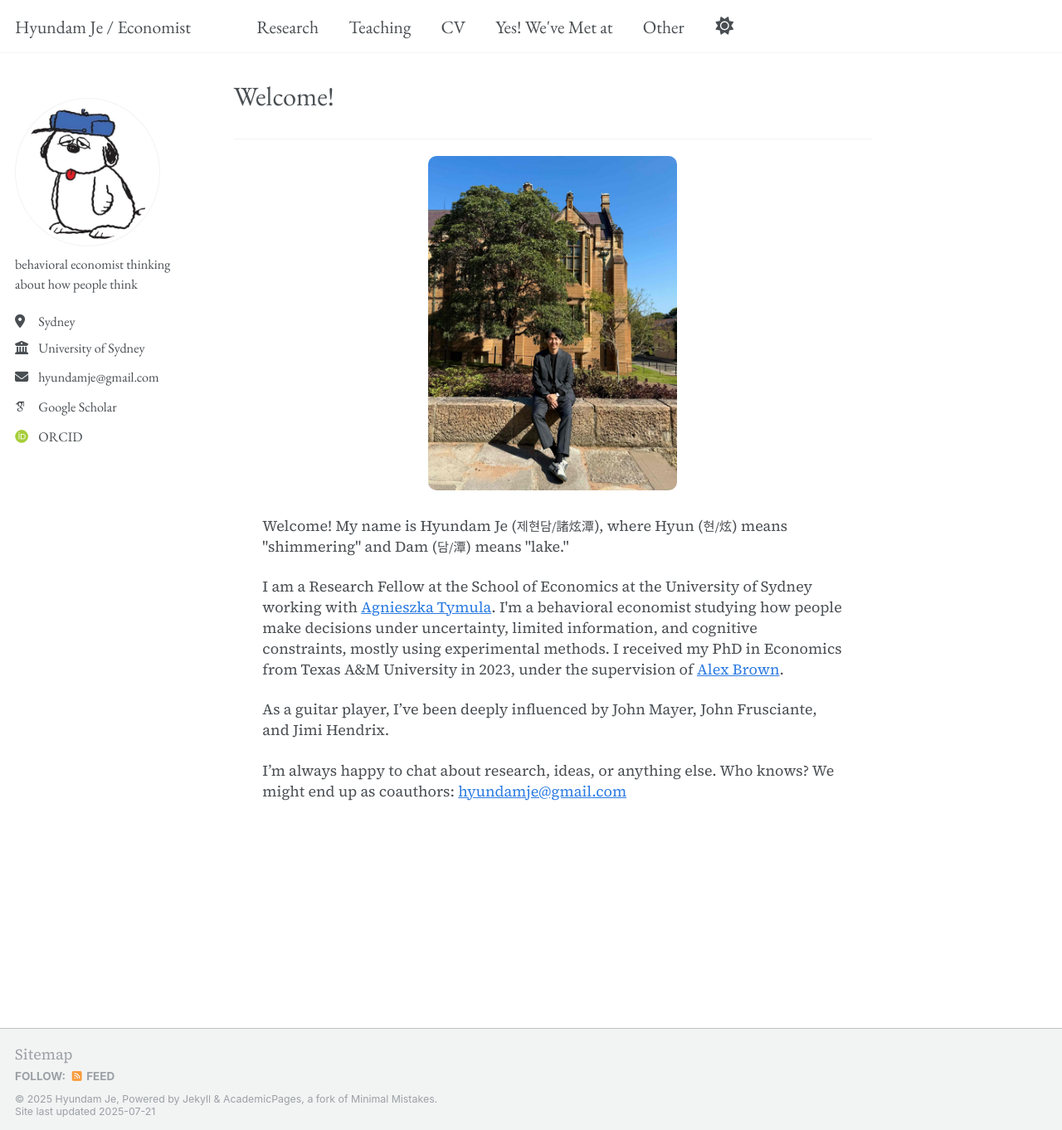
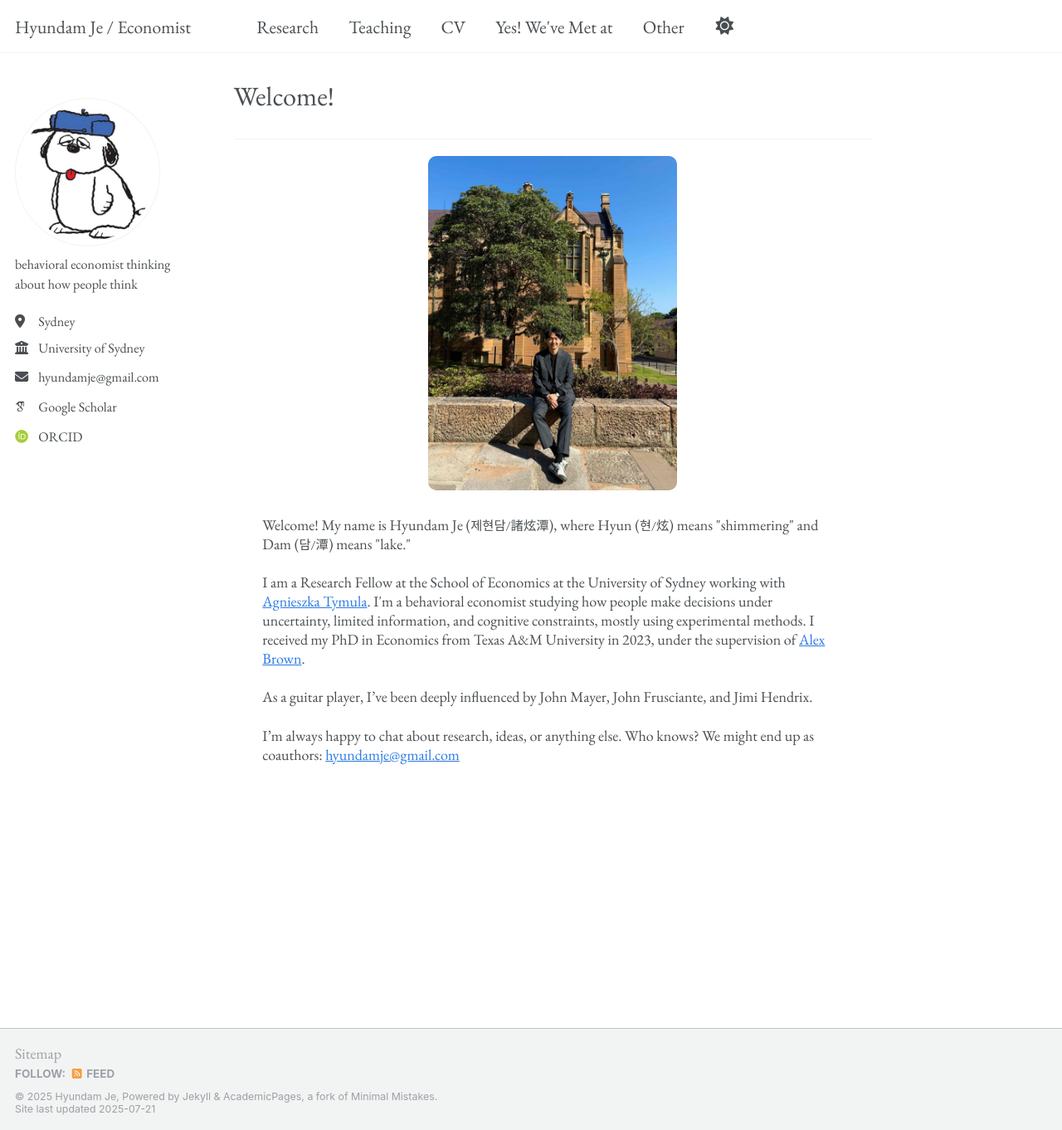
Before and after one commit to hyundamje/hyundamje.github.io, a Jekyll site: the page built from _pages/about.md, in a window 1280 px wide and 1362 px high. Shown: the whole window at 83% size. Built offline with Jekyll 4.4.1, drawn with Linux system fonts in a browser that asks for light colours; some web fonts are replaced.

Commit message:
Update _base.scss

```diff
--- a/_sass/layout/_base.scss
+++ b/_sass/layout/_base.scss
@@ -38,10 +38,10 @@ body {
   margin: 0;
   padding: $masthead-height 0 0;
   padding-bottom: 9em;
-   font-family: 'Source Serif 4', serif;
+//   font-family: 'Source Serif 4', serif;
 //  font-family:  'Libertine', serif;
  // font-family: 'Crimson Pro', serif;
-  //   font-family: 'EB Garamond', serif;
+     font-family: 'EB Garamond', serif;
  //   line-height: 1.2;
   //  font-weight: 400;
 
```
